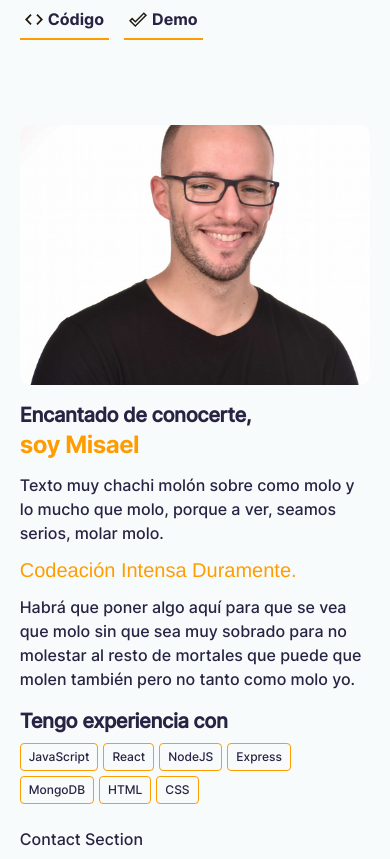
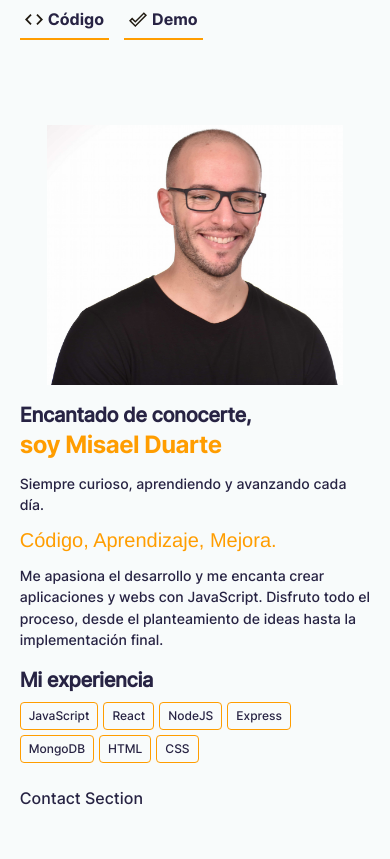
Before and after one commit to Snozin/portfolio, a React (Create React App) app: page / in a window 390 px wide. Shown: the part 1560-2419 px from the top of the page. After the commit the page ends 2378 px from the top, so only its background shows below. Built offline with nearby package versions, Linux system fonts and the light colour scheme.

Commit message:
Agregados textos de Sobre Mi y tamaños de letra en media queries

```diff
--- a/src/components/main/about/About.js
+++ b/src/components/main/about/About.js
@@ -21,21 +21,18 @@ export default function Hero() {
       </ImgContainer>
       <InfoContainer>
         <Title>Encantado de conocerte,</Title>
-        <Name>soy Misael</Name>
+        <Name>soy Misael Duarte</Name>
+        <Bio>Siempre curioso, aprendiendo y avanzando cada día.</Bio>
+        <Highlight>Código, Aprendizaje, Mejora.</Highlight>
         <Bio>
-          Texto muy chachi molón sobre como molo y lo mucho que molo, porque a
-          ver, seamos serios, molar molo.
-        </Bio>
-        <Highlight>Codeación Intensa Duramente.</Highlight>
-        <Bio>
-          Habrá que poner algo aquí para que se vea que molo sin que sea muy
-          sobrado para no molestar al resto de mortales que puede que molen
-          también pero no tanto como molo yo.
+          Me apasiona el desarrollo y me encanta crear aplicaciones y webs con
+          JavaScript. Disfruto todo el proceso, desde el planteamiento de ideas
+          hasta la implementación final.
         </Bio>
       </InfoContainer>
 
       <SkillsContainer>
-        <Title style={{ 'padding-bottom': 8 }}>Tengo experiencia con </Title>
+        <Title style={{ 'padding-bottom': 8 }}>Mi experiencia </Title>
         <SkillTags>
           <Tag>JavaScript</Tag>
           <Tag>React</Tag>
--- a/src/components/main/about/styledAbout.js
+++ b/src/components/main/about/styledAbout.js
@@ -4,7 +4,6 @@ import { Section } from '../../../styles/globalStyles'
 export const AboutContainer = styled(Section)`
   display: flex;
   flex-direction: column;
-  /* background-color: #EEEEEE; */
 `
 
 export const ImgContainer = styled.div`
@@ -17,7 +16,7 @@ export const ImgContainer = styled.div`
 export const Img = styled.img`
   width: inherit;
   height: inherit;
-  object-fit: cover;
+  object-fit: contain;
 `
 
 export const InfoContainer = styled.div`
@@ -40,8 +39,8 @@ export const Name = styled.h3`
 `
 
 export const Bio = styled.p`
-  font-size: 16px;
-  line-height: 24px;
+  font-size: var(--font-size);
+  line-height: var(--line-height);
 `
 
 export const Highlight = styled.p`
@@ -52,9 +51,7 @@ export const Highlight = styled.p`
   line-height: 26px;
 `
 
-export const SkillsContainer = styled.div`
-  /* background-color: aqua; */
-`
+export const SkillsContainer = styled.div``
 
 export const SkillTags = styled.div`
   display: flex;
--- a/src/styles/globalStyles.js
+++ b/src/styles/globalStyles.js
@@ -17,6 +17,23 @@ export const GlobalStyles = createGlobalStyle`
     --border-color: #e3f6f5;
     --text-color: #272343;
     --shadow-color: rgba(3, 19, 23, 0.25);
+
+    --font-size: 0.88rem;
+    --line-height: 150%;
+  }
+
+  @media screen and (min-width: 768px) {
+    :root {
+      --font-size: 1rem;
+      --line-height: 1.5rem;
+    }
+  }
+
+  @media screen and (min-width: 1024px) {
+    :root {
+      --font-size: 1rem;
+      --line-height: 1.5rem;
+    }
   }
 
   body {
```
